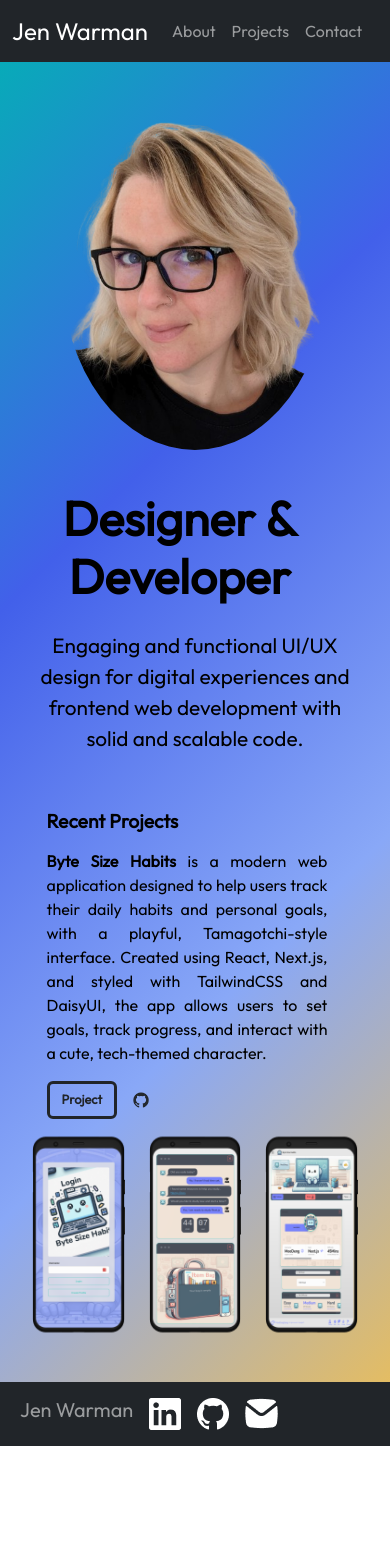
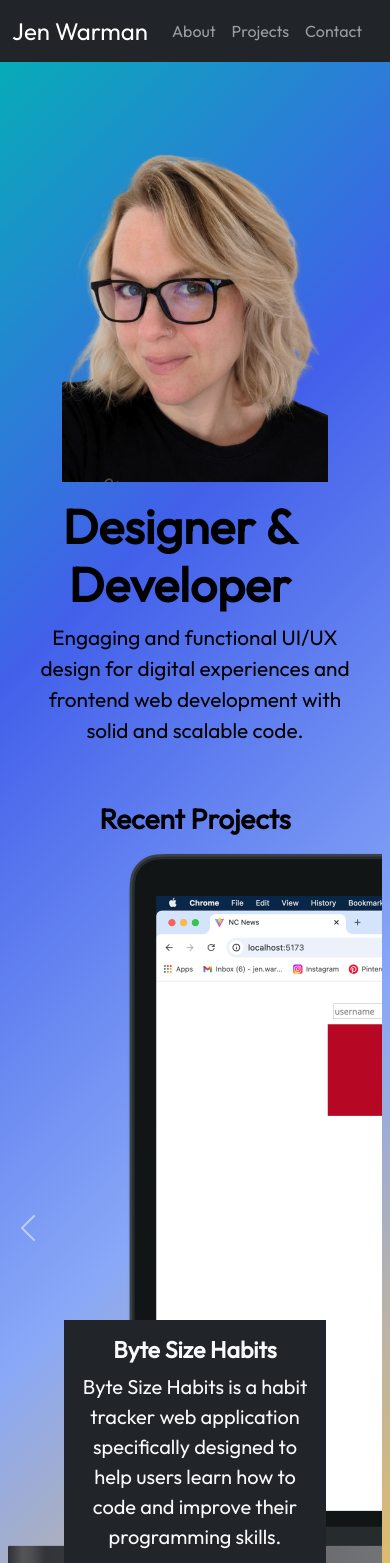
Before and after one commit to JenWarman/portfolio, a React (Vite) app: page / in a window 390 px wide. Shown: the top 1563 px of the page. Before the commit the page ends 1446 px from the top, so only its background shows below. Built offline with nearby package versions, Linux system fonts and the light colour scheme.

Commit message:
carousel styling, links and text.

```diff
--- a/src/App.jsx
+++ b/src/App.jsx
@@ -3,7 +3,7 @@ import Header from './components/Header'
 import 'bootstrap/dist/css/bootstrap.min.css';
 import HeroBar from './components/HeroBar';
 import Footer from './components/Footer';
-import RecentProjects from './components/RecentProjects';
+// import RecentProjects from './components/RecentProjects';
 import { Routes, Route } from 'react-router-dom';
 import About from './components/About';
 import Skills from './components/Skills';
@@ -13,6 +13,7 @@ import ByteSizeHabits from './components/ByteSizeHabits/ByteSizeHabits';
 import BookClubApp from './components/BookClub/BookClubApp';
 import BorderlineArts from './components/BorderlineArts';
 import NCNews from './components/NCNews'
+import ProjectsCarousel from './components/ProjectsCarousel';
 
 
 function App() {
@@ -22,7 +23,7 @@ function App() {
        <div className="content">
       <Header/>
         <Routes>
-          <Route path='/' element={<><HeroBar /><RecentProjects/></>}></Route>
+          <Route path='/' element={<><HeroBar /><ProjectsCarousel/></>}></Route>
             <Route path='/about' element={<><About /><Skills/></>}></Route>
             <Route path='/projects' element={<DesignProjects />}></Route>
             <Route path='/byte-size-habits' element={<ByteSizeHabits/>}></Route>
--- a/src/components/About.jsx
+++ b/src/components/About.jsx
@@ -10,7 +10,7 @@ function About() {
         <Col className="about-text-section" xs={10} md={5}>
           <h1 className="about-title">About Me</h1>
           <h5 className="about-text">
-            Hi, I’m Jen, a passionate software developer with a diverse
+            Hi, I&#39;m Jen, a passionate software developer with a diverse
             background in both creative and technical fields. <br></br>
             <br></br>My journey into the world of web development began in
             Berlin, where I volunteered as a web administrator for the Berlin
--- a/src/components/BorderlineArts.jsx
+++ b/src/components/BorderlineArts.jsx
@@ -24,13 +24,13 @@ function BorderlineArts() {
               >
                 <strong></strong>
               </Link>
-              Redesign of a local mental health charity’s website as part of
+              Redesign of a local mental health charity&#39;s website as part of
               their online initiative to rebrand for their 10 year anniversary.
               <br></br>
               <br></br>
               The redesign focussed on two key areas, rebranding and updating
               the design of the website but to also improve accessibility and
-              ease of information. This was achieved using Wix’s customisable
+              ease of information. This was achieved using Wix&#39;s customisable
               website builder and Content Management Software in addition to
               Wave to ensure high accessibility standards.
             </h5>
--- a/src/components/NCNews.jsx
+++ b/src/components/NCNews.jsx
@@ -20,7 +20,7 @@ export default function NCNews() {
               to="https://github.com/JenWarman/nc-news-react-app"
             >
               <strong>NC News</strong>
-            </Link>{" "}
+            </Link>
             is a social news platform that allows the user to fetch news
             articles based on a search criteria, post comments and like
             articles.
@@ -88,7 +88,7 @@ export default function NCNews() {
                 <span>
                   <strong>Backend.</strong> This project uses PostgreSQL to
                   manage new articles, user information and comments with the
-                  use of a RESTful API backend.{" "}
+                  use of a RESTful API backend.
                 </span>
               </h5>
             </li>
--- a/src/components/Projects.jsx
+++ b/src/components/Projects.jsx
@@ -73,8 +73,8 @@ function Projects() {
               </h2>
             </Link>
             <p className="projects-text">
-              Redesign of a local mental health charity’s website as part of
-              their online initiative to rebrand for their 10 year anniversary.{" "}
+              Redesign of a local mental health charity&#39;s website as part of
+              their online initiative to rebrand for their 10 year anniversary.
             </p>
             <Link to="/borderline-arts">
               <Button className="project-button" variant="outline-dark">
--- /dev/null
+++ b/src/components/ProjectsCarousel.jsx
@@ -0,0 +1,61 @@
+import Carousel from "react-bootstrap/Carousel";
+import { Container, Image } from "react-bootstrap";
+import { Link } from "react-router-dom";
+
+function ProjectsCarousel() {
+  return (
+    <Container className="p-2">
+      <h2 className="text-center fs-1 fw-bold pb-2 ">
+        <Link className="recent-projects-link" to="/projects">
+          Recent Projects
+        </Link>
+      </h2>
+      <Carousel>
+        <Carousel.Item>
+          <Image src="../NCNews.png" />
+          <Carousel.Caption className="text-bg-dark p-3">
+            <h3 className="fw-bold fs-3 text-light">Not Art</h3>
+            <p className="fs-5 text-light">
+              A web application bringing Nottingham&#39;s creative community
+              together, allowing the user to search for and sign up for art and
+              cultural events in their area.
+            </p>
+          </Carousel.Caption>
+        </Carousel.Item>
+        <Carousel.Item>
+          <Image src="../NCNews.png" />
+          <Carousel.Caption className="text-bg-dark p-3">
+            <h3 className="fw-bold fs-3 text-light">Byte Size Habits</h3>
+            <p className="fs-5 text-light">
+              Byte Size Habits is a habit tracker web application specifically
+              designed to help users learn how to code and improve their
+              programming skills.
+            </p>
+          </Carousel.Caption>
+        </Carousel.Item>
+        <Carousel.Item>
+          <Image src="../NCNews.png" />
+          <Carousel.Caption className="text-bg-dark p-3">
+            <h3 className="fw-bold fs-3 text-light">NC News</h3>
+            <p className="fs-5 text-light">
+              A social news aggregation, web content rating and discussion
+              website.
+            </p>
+          </Carousel.Caption>
+        </Carousel.Item>
+        <Carousel.Item>
+          <Image src="../NCNews.png" />
+          <Carousel.Caption className="text-bg-dark p-3">
+            <h3 className="fw-bold fs-3 text-light">Borderline Arts</h3>
+            <p className="fs-5 text-light">
+              Redesign of a local mental health charity’s website as part of
+              their online initiative to rebrand for their 10 year anniversary.
+            </p>
+          </Carousel.Caption>
+        </Carousel.Item>
+      </Carousel>
+    </Container>
+  );
+}
+
+export default ProjectsCarousel;
--- a/src/index.css
+++ b/src/index.css
@@ -55,10 +55,10 @@ a#header-title.navbar-brand {
 .profile-image {
   width: 80%;
   margin: 1rem;
-  border-radius: 50%;
+  /* border-radius: 50%; */
 }
 
-.recent-projects.container {
+/* .recent-projects.container {
   padding: 1rem;
 }
 
@@ -77,7 +77,7 @@ a#header-title.navbar-brand {
   padding-right: 1rem;
   padding-top: 0.5rem;
   text-align: justify;
-}
+} */
 .recent-projects-link {
   text-decoration: none;
   color: black;
@@ -87,9 +87,6 @@ a#header-title.navbar-brand {
   color: #2c76ff;
 }
 
-.about-section {
-  margin-bottom: 4rem;
-}
 .about-row.row {
   justify-content: center;
 }
@@ -179,8 +176,8 @@ a#header-title.navbar-brand {
 }
 
 .container {
-  padding-top: 5rem;
-  padding-bottom: 5rem;
+  padding-top: 3rem;
+  padding-bottom: 3rem;
 }
 .byte-size-title {
   font-weight: bold;
@@ -346,9 +343,9 @@ iframe {
       background-position: 0% 50%;
     }
   }
-  .container {
+  /* .container {
     padding: 0;
-  }
+  } */
   .nav-bar {
     font-size: 0.7rem;
     width: 100%;
@@ -366,7 +363,7 @@ iframe {
   }
   .hero-bar {
     max-width: 100vw;
-    margin: 1rem;
+    /* margin: 1rem; */
   }
   .hero-row {
     justify-content: center;
@@ -376,8 +373,8 @@ iframe {
   }
   .media-hero-header {
     display: block;
-    margin-top: 1.5rem;
-    margin-bottom: 1.5rem;
+    /* margin-top: 1.5rem;
+    margin-bottom: 1.5rem; */
     font-weight: bold;
     font-size: 3rem;
     text-align: center;
@@ -390,18 +387,18 @@ iframe {
     padding-left: 1rem;
     padding-right: 1rem;
   }
-  .recent-projects.container {
+  /* .recent-projects.container {
     margin: 0 auto;
     padding: 2rem;
     padding-bottom: 2rem;
-  }
+  } */
   .designer-hero-sub-header {
     display: none;
   }
   .developer-hero-sub-header {
     display: none;
   }
-  .recent-projects-title {
+  /* .recent-projects-title {
     font-size: 1.4rem;
   }
   .recent-projects-row {
@@ -413,10 +410,10 @@ iframe {
     position: absolute;
     width: 100vw;
     z-index: 1;
-  }
+  } */
   .about-section {
     max-width: 100vw;
-    margin: 2rem;
+    /* margin: 2rem; */
   }
   .about-row {
     justify-content: center;
@@ -428,9 +425,9 @@ iframe {
   .about-text {
     margin: 0 auto;
     font-size: 1rem;
-    margin-bottom: 2rem;
+    /* margin-bottom: 2rem; */
   }
-  .skills-circle {
+  /* .skills-circle {
     width: 2.5rem;
     height: 2.5rem;
     display: flex;
@@ -439,9 +436,9 @@ iframe {
     color: #ffff;
     font-size: 30px;
     text-align: center;
-  }
+  } */
   .skills.container {
-    margin-top: 3rem;
+    /* margin-top: 3rem; */
     margin-bottom: 2rem;
     justify-content: center;
     font-weight: 1rem;
```
